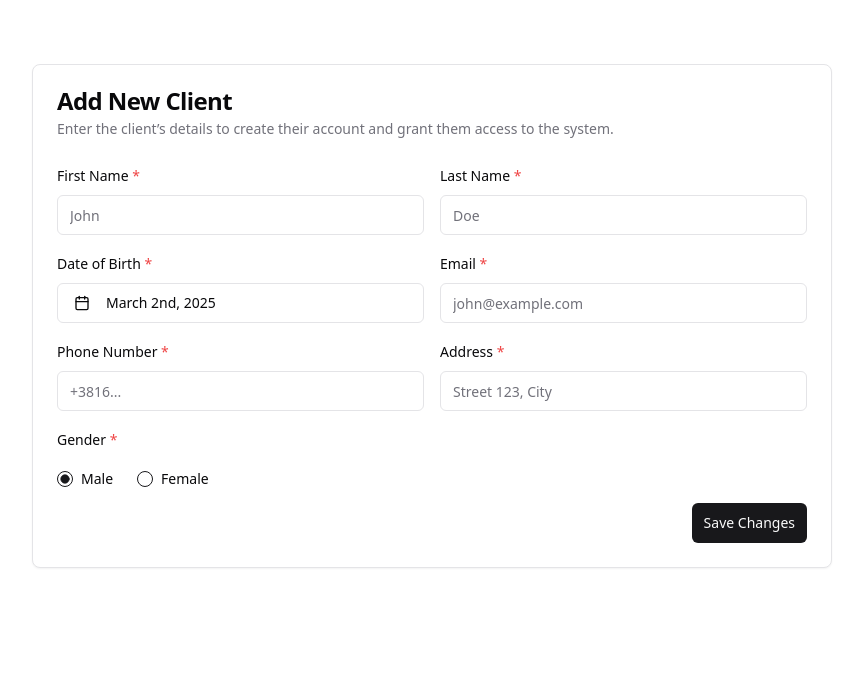
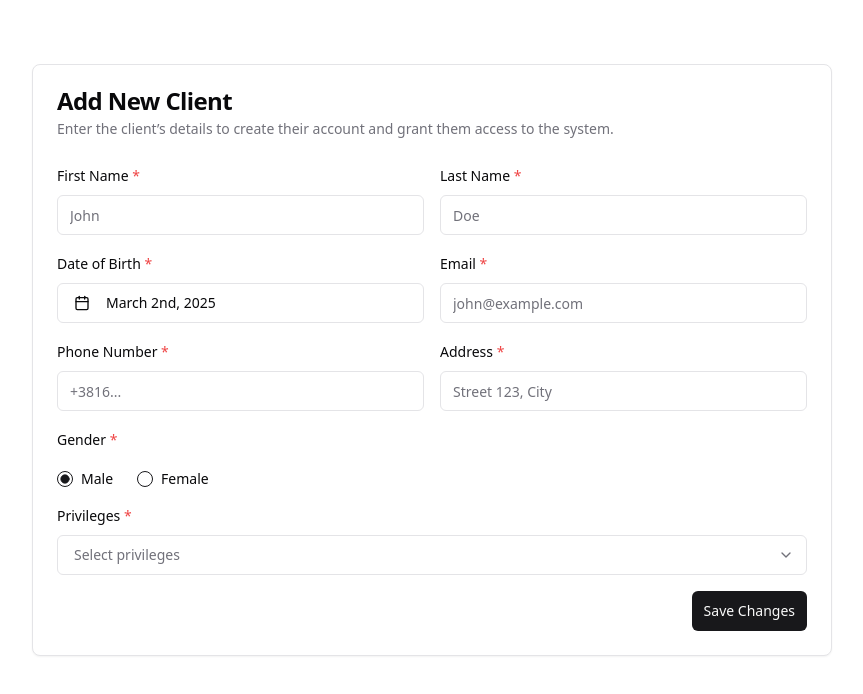
Before and after one commit to vuksijakovic/Banka-4-Frontend, a Next.js app: page /test-client in a window 1280 px wide. Shown: the top 694 px of the page, without its empty margins (208-1071 px from the left). Built offline with nearby package versions, Linux system fonts and the light colour scheme.

Commit message:
Add privileges on client form

```diff
--- a/src/components/client/client-form.tsx
+++ b/src/components/client/client-form.tsx
@@ -26,6 +26,7 @@ import { RadioGroup, RadioGroupItem } from '@/components/ui/radio-group';
 import { z } from 'zod';
 import { zodResolver } from '@hookform/resolvers/zod';
 import { SomePartial } from '@/types/utils';
+import { MultiSelect } from '@/components/ui/multi-select';
 import { getDirtyValues } from '@/lib/form-utils';
 
 const CLIENT_PRIVILEGES = [
@@ -255,6 +256,32 @@ export default function ClientForm({
           )}
         />
 
+        {/* Privileges */}
+        <FormField
+          control={form.control}
+          name="privilege"
+          render={({ field }) => (
+            <FormItem className="col-span-2">
+              <FormLabel>
+                Privileges <span className="text-red-500">*</span>
+              </FormLabel>
+              <FormControl>
+                <MultiSelect
+                  maxCount={5}
+                  options={CLIENT_PRIVILEGES.map((priv) => ({
+                    label: priv,
+                    value: priv,
+                  }))}
+                  onValueChange={field.onChange}
+                  defaultValue={field.value as string[] | undefined}
+                  placeholder="Select privileges"
+                />
+              </FormControl>
+              <FormMessage className="text-red-500" />
+            </FormItem>
+          )}
+        />
+
         {/* Submit Button */}
         <div className="flex justify-end w-full col-span-2">
           <Button
```
